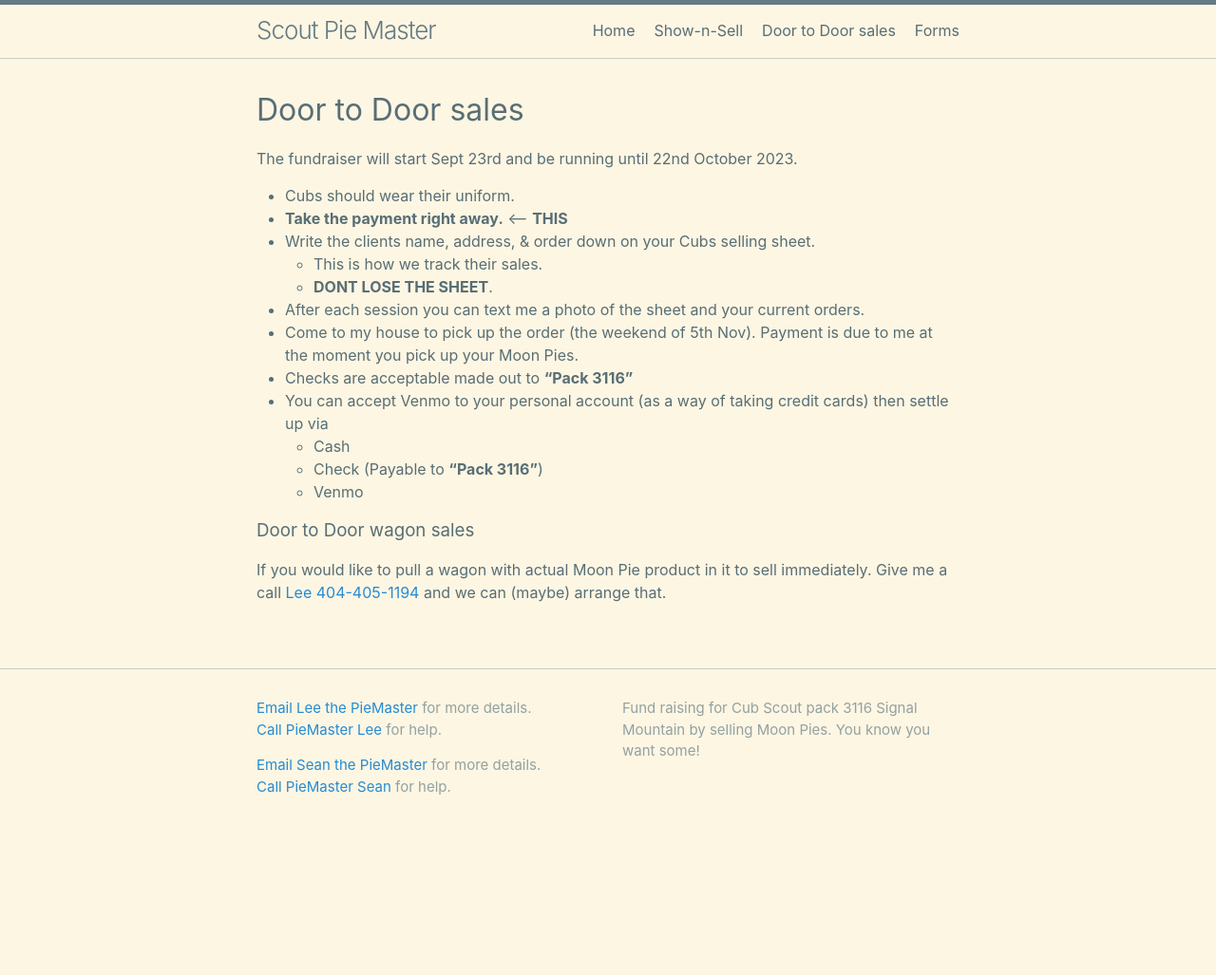
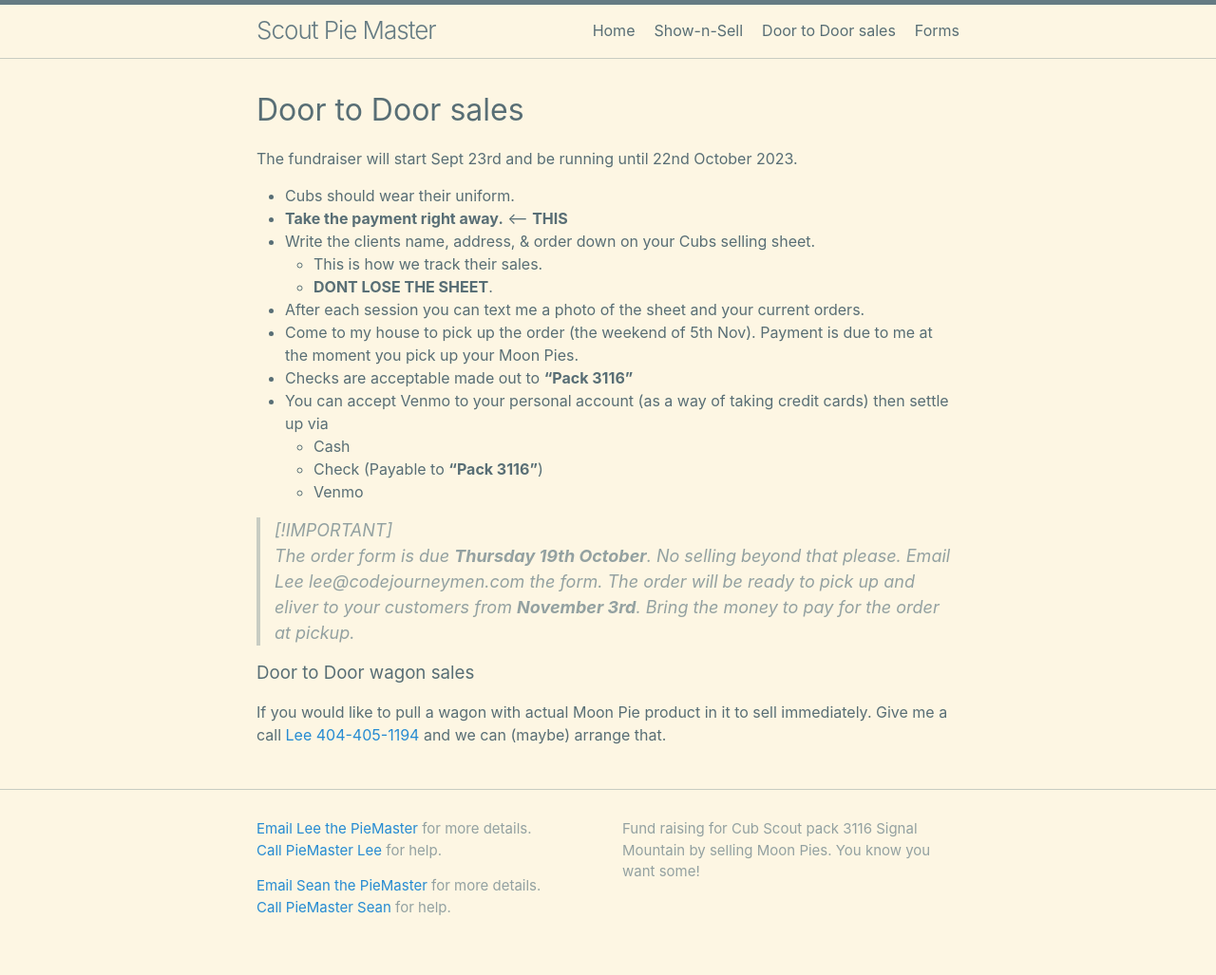
Before and after one commit to CodeJourneymen/scoutpiemaster, a Jekyll site: the page built from doortodoor.md, in a window 1280 px wide. Shown: the whole page at 95% size. Built offline with Jekyll 4.4.1, drawn with Linux system fonts in a browser that asks for light colours; before the commit the page ends 900 px from its top, so only the background shows below that.

Commit message:
Update doortodoor.md
added dates

```diff
--- a/doortodoor.md
+++ b/doortodoor.md
@@ -23,6 +23,12 @@ The fundraiser will start Sept 23rd and be running until 22nd October 2023.
     - Venmo
 
 
+> [!IMPORTANT]
+> The order form is due **Thursday 19th October**. No selling beyond that please. Email Lee lee@codejourneymen.com the form.
+> The order will be ready to pick up and eliver to your customers from **November 3rd**.
+> Bring the money to pay for the order at pickup.
+
+
 ### Door to Door wagon sales
 
 If you would like to pull a wagon with actual Moon Pie product in it to sell immediately. Give me a call [Lee 404-405-1194](tel:4044051194) and we can (maybe) arrange that.
```
